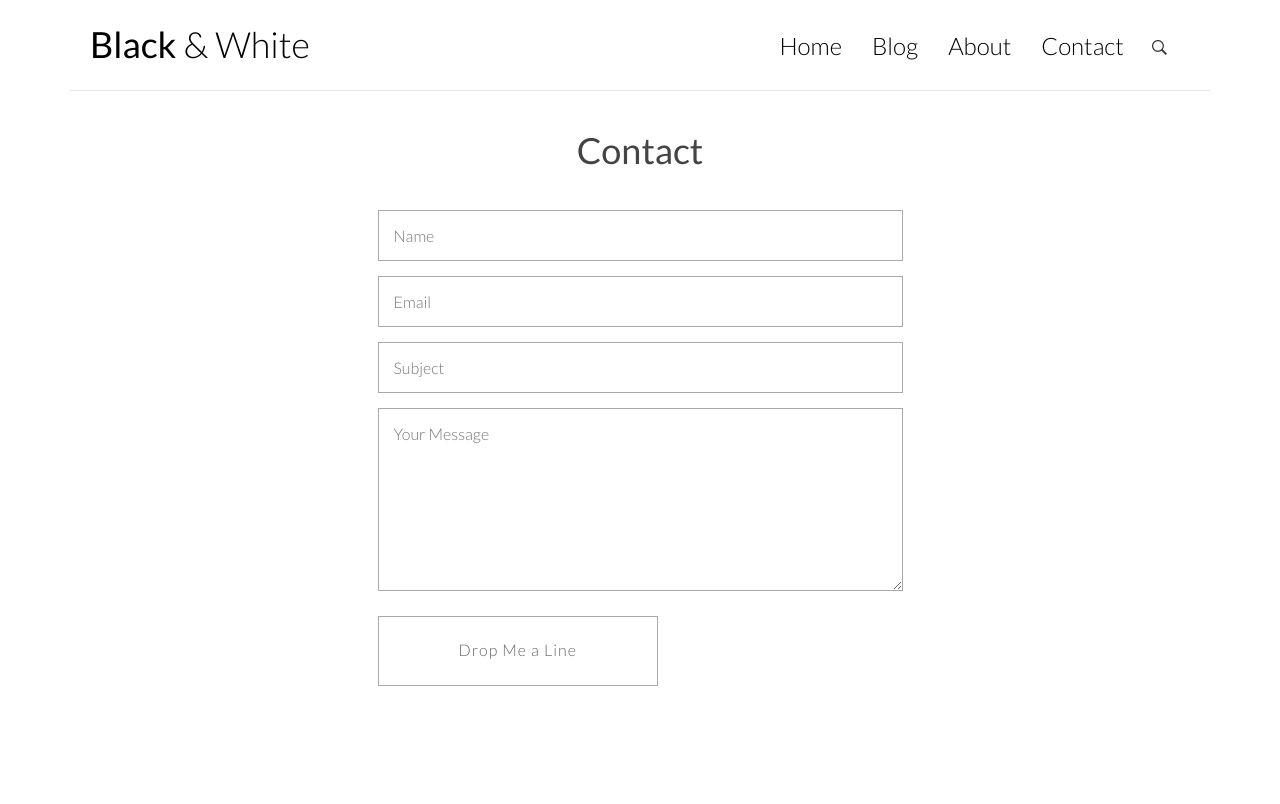
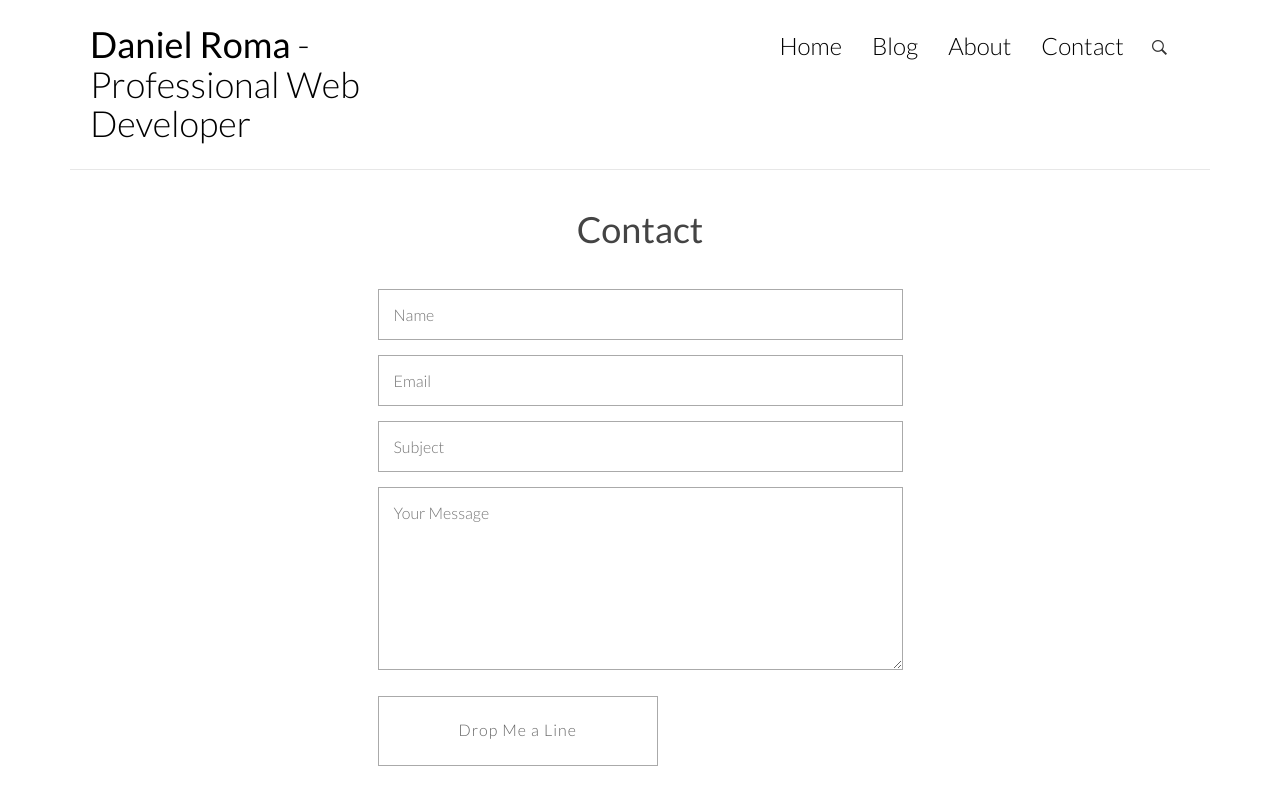
Before and after one commit to FunkyMonk8111/BlogSite, a plain HTML site: page contact.html in a window 1280 px wide. Drawn offline with Linux system fonts and the light colour scheme; files whose address does not match are found by name.

Commit message:
Updated head and page title
Updated head and page titles

```diff
--- a/contact.html
+++ b/contact.html
@@ -1,7 +1,7 @@
 <!DOCTYPE html>
 <html>
 	<head>
-		<title>Black &amp; White</title>
+		<title><b>Daniel Roma</b> - Professional Web Developer</title>
 
 		<!-- meta -->
 		<meta charset="UTF-8">
@@ -26,7 +26,7 @@
 				<div class="row">
 					<div class="col-md-4 col-sm-5 col-xs-8">
 						<div class="logo">
-							<h1><a href="index.html"><b>Black</b> &amp; White</a></h1>
+							<h1><a href="index.html"><b>Daniel Roma</b> - Professional Web Developer</a></h1>
 						</div>
 					</div><!-- col-md-4 -->
 					<div class="col-md-8 col-sm-7 col-xs-4">
```
